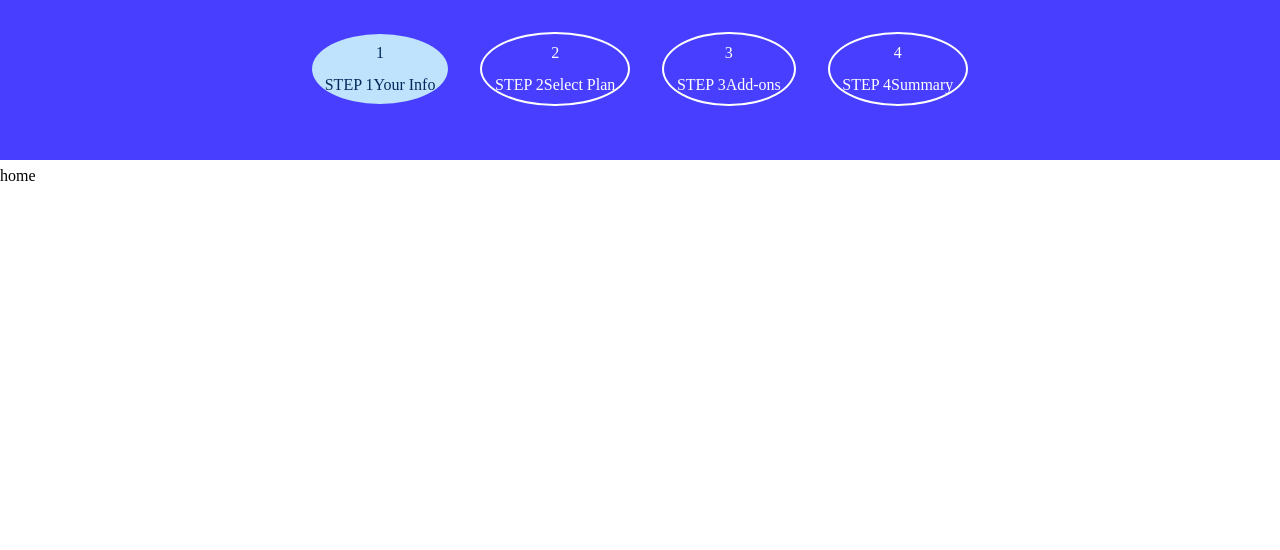
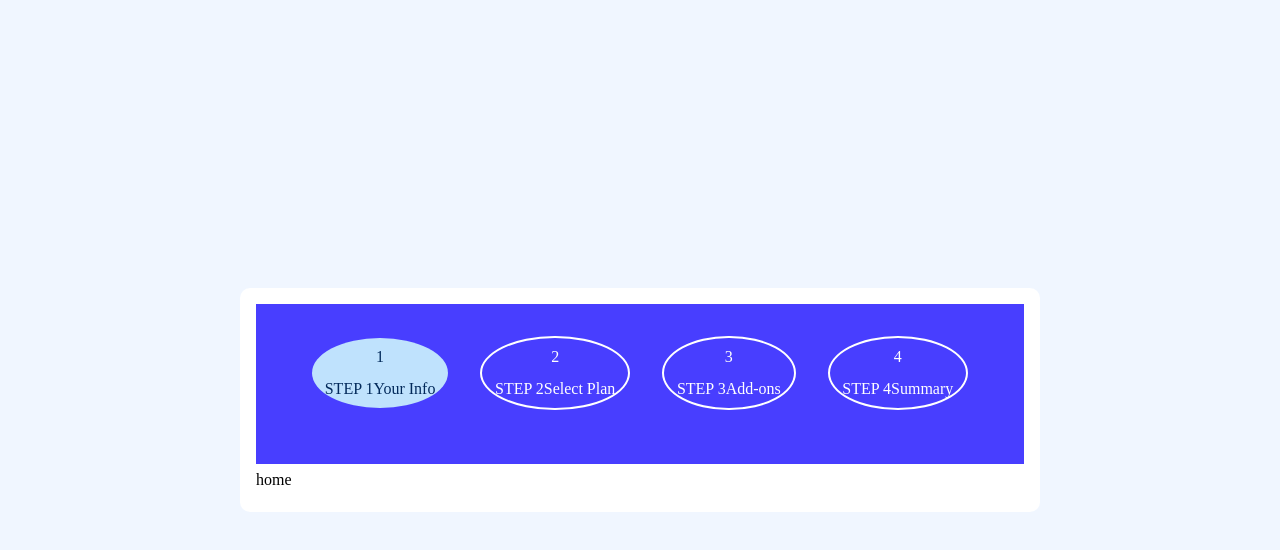
Before and after one commit to ibimina/multi-step-form, a Vue app: page / in a window 1280 px wide. Shown: the top 550 px of the page. Built offline with nearby package versions, Linux system fonts and the light colour scheme.

Commit message:
styles: styled body and app  at screen size 60rem

```diff
--- a/src/assets/main.css
+++ b/src/assets/main.css
@@ -18,3 +18,18 @@ img,picture{
 a{
     text-decoration: none;
 }
+@media (min-width:60rem) {
+    body{
+        display: flex;
+        justify-content: center;
+        align-items: center;
+        background-color: hsl(217, 100%, 97%);
+    }
+    #app{
+        max-width: 800px;
+        width: 100%;
+        padding:1em;
+        background-color: #fff;
+        border-radius: 10px;
+    }
+}
```
